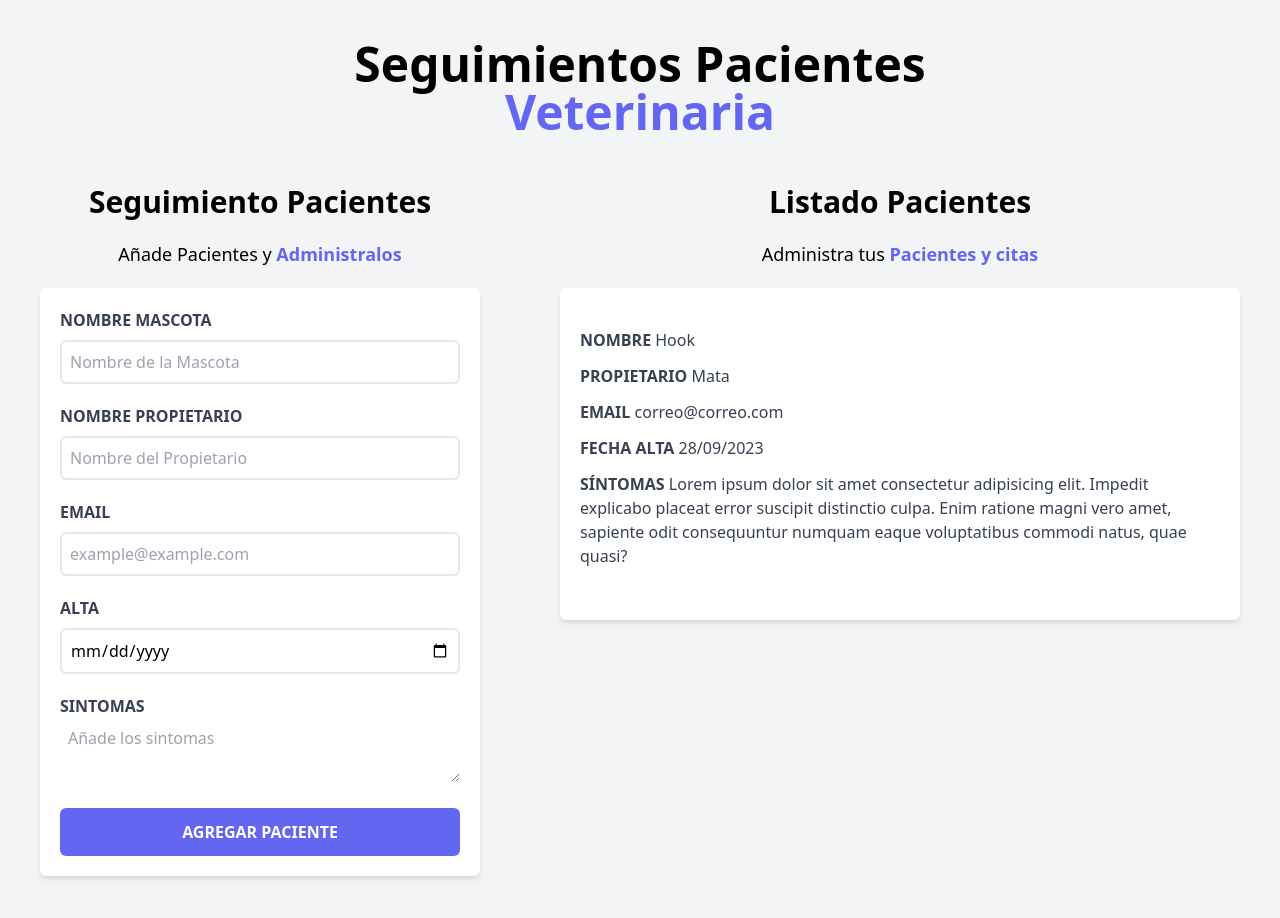
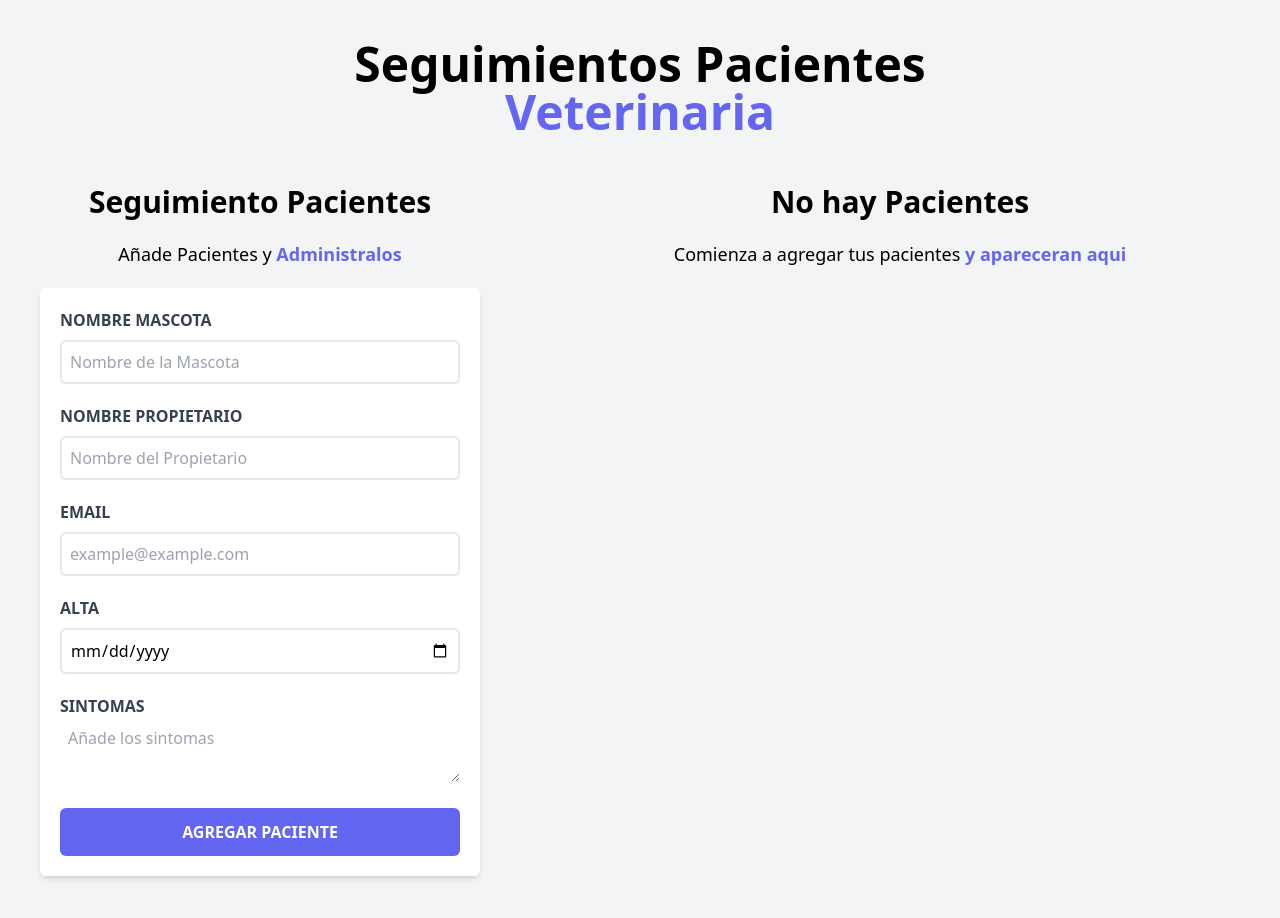
Before and after one commit to JuanRMata/pacientesVeterinaria, a React (Vite) app: page / in a window 1280 px wide. Shown: the top 918 px of the page. Built offline with nearby package versions, Linux system fonts and the light colour scheme.

Commit message:
llenado de formulario y textos condicionales

```diff
--- a/src/components/Formulario.jsx
+++ b/src/components/Formulario.jsx
@@ -11,6 +11,12 @@ function Formulario({  pacientes, setPacientes }) {
   const [sintomas, setSintomas] = useState("");
   const[error,setError] = useState(false)
 
+  const generarId = () => {
+    const random = Math.random().toString(36).substr(2)
+    const fecha = Date.now().toString(36)
+
+    return random + fecha
+  }
   //Dentro de los inputs al usar useState deberemos de colocar value={nombreDeLaVariable} en este caso nombre y no setNombre que es el modificador
 
   const handleSubmit = (evento) => {
@@ -26,7 +32,8 @@ function Formulario({  pacientes, setPacientes }) {
         propietario,
         email,
         fecha,
-        sintomas
+        sintomas,
+        id : generarId() //aqui estamos generando un id unico para cada paciente
       }
       //ASIGNANDO UN NUEVO OBJETO A UNA COPIA DE PACIENTES QUE ANTES YA ESTABA CREADA
       setPacientes([...pacientes, objetoPacientes])
--- a/src/components/ListadoPacientes.jsx
+++ b/src/components/ListadoPacientes.jsx
@@ -1,9 +1,11 @@
 import Pacientes from "./Pacientes"
 
-function ListadoPacientes({pacientes}) { //Aqui estamos extrayendo el prop de pacientes
+function ListadoPacientes({pacientes}) { //Aqui estamos extrayendo el prop de pacientes desde Formulario
 
   return (
     <div className=" md:w-1/2 lg:w-3/5 md:h-screen overflow-y-scroll mx-5">
+      {pacientes && pacientes.length ?
+      <>
       <h1 className=" font-black text-center text-3xl mb-5">
       Listado Pacientes
     </h1>
@@ -11,13 +13,28 @@ function ListadoPacientes({pacientes}) { //Aqui estamos extrayendo el prop de pa
       Administra tus {""}
       <span className=" text-indigo-500 font-bold">Pacientes y citas</span>
     </p>
-        { pacientes.map( ()=>{
+      { pacientes.map( paciente=>
+          <Pacientes
+            key={paciente.id} // Aqui tenemos que establecer el id previo que generamos para que su apartado en el formulario cuente con el mismo id
+            paciente = {paciente}
 
-          return(
-            <h1>Desde map</h1>
-          )
-        })}
-        <Pacientes/>
+          />
+
+      )}
+      </>
+      :
+      <>
+      <h1 className=" font-black text-center text-3xl mb-5">
+      No hay Pacientes
+    </h1>
+    <p className=" text-lg text-center mb-5">
+      Comienza a agregar tus pacientes {""}
+      <span className=" text-indigo-500 font-bold">y apareceran aqui</span>
+    </p>
+    </>
+    }
+
+
     </div>
   )
 }
--- a/src/components/Pacientes.jsx
+++ b/src/components/Pacientes.jsx
@@ -1,32 +1,32 @@
 
 
 
-function Pacientes() {
+function Pacientes({paciente}) {
+
+  const { nombre, propietario, email, fecha, sintomas } = paciente
+
   return (
     <div className=" bg-white shadow-md mx-5 px-5 py-10 rounded-md mb-5">
       <p className=" font-bold mb-3 text-gray-700 uppercase">
         Nombre {""}
-        <span className="font-normal normal-case">Hook</span>
+        <span className="font-normal normal-case">{nombre}</span>
       </p>
       <p className=" font-bold mb-3 text-gray-700 uppercase">
         Propietario {""}
-        <span className="font-normal normal-case">Mata</span>
+        <span className="font-normal normal-case">{propietario}</span>
       </p>
       <p className=" font-bold mb-3 text-gray-700 uppercase">
         Email {""}
-        <span className="font-normal normal-case">correo@correo.com</span>
+        <span className="font-normal normal-case">{email}</span>
       </p>
       <p className=" font-bold mb-3 text-gray-700 uppercase">
         Fecha Alta {""}
-        <span className="font-normal normal-case">28/09/2023</span>
+        <span className="font-normal normal-case">{fecha}</span>
       </p>
       <p className=" font-bold mb-3 text-gray-700 uppercase">
         Síntomas {""}
         <span className="font-normal normal-case">
-          Lorem ipsum dolor sit amet consectetur adipisicing elit. Impedit
-          explicabo placeat error suscipit distinctio culpa. Enim ratione magni
-          vero amet, sapiente odit consequuntur numquam eaque voluptatibus
-          commodi natus, quae quasi?
+          {paciente.sintomas}
         </span>
       </p>
     </div>
```
Lines whose indentation alone changed are shown as unchanged.
